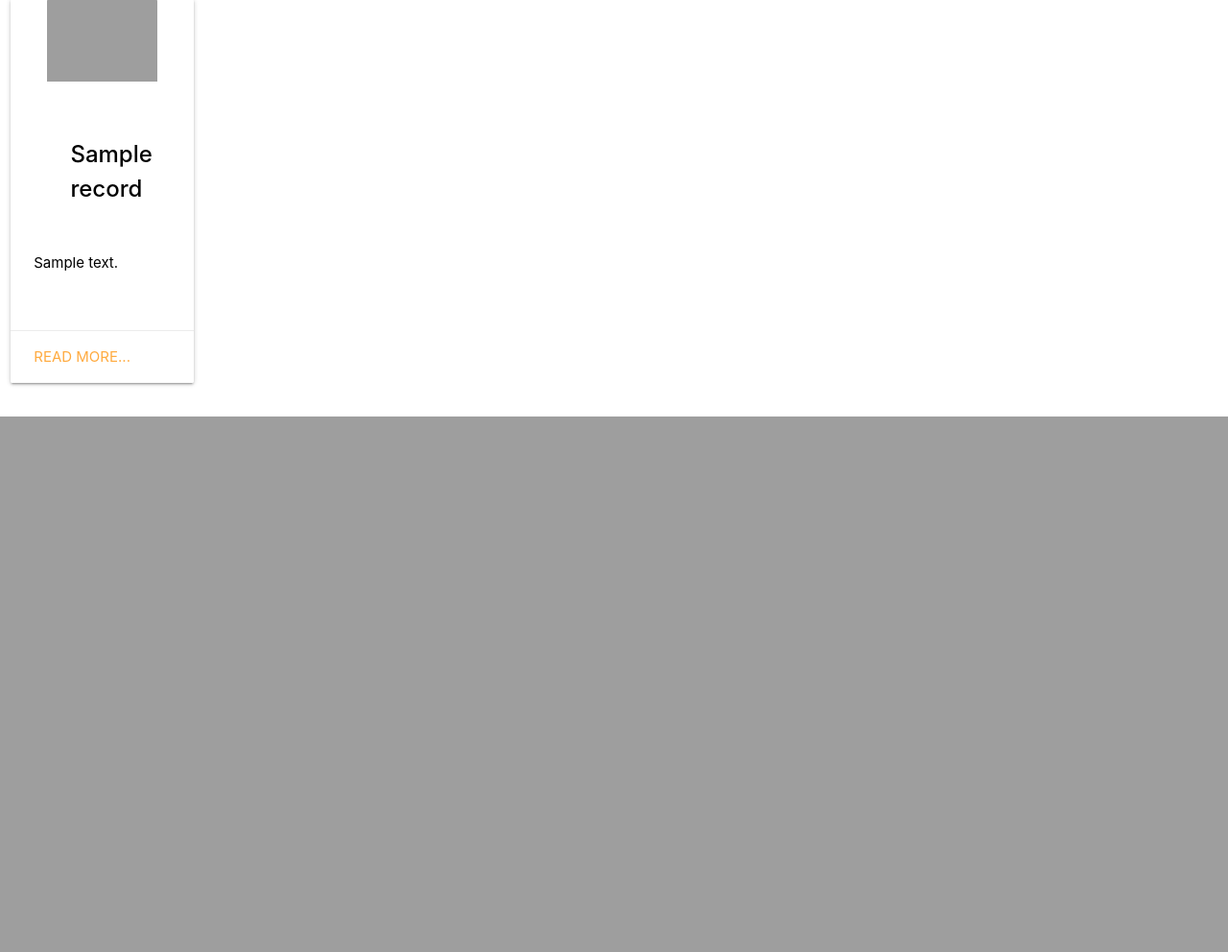
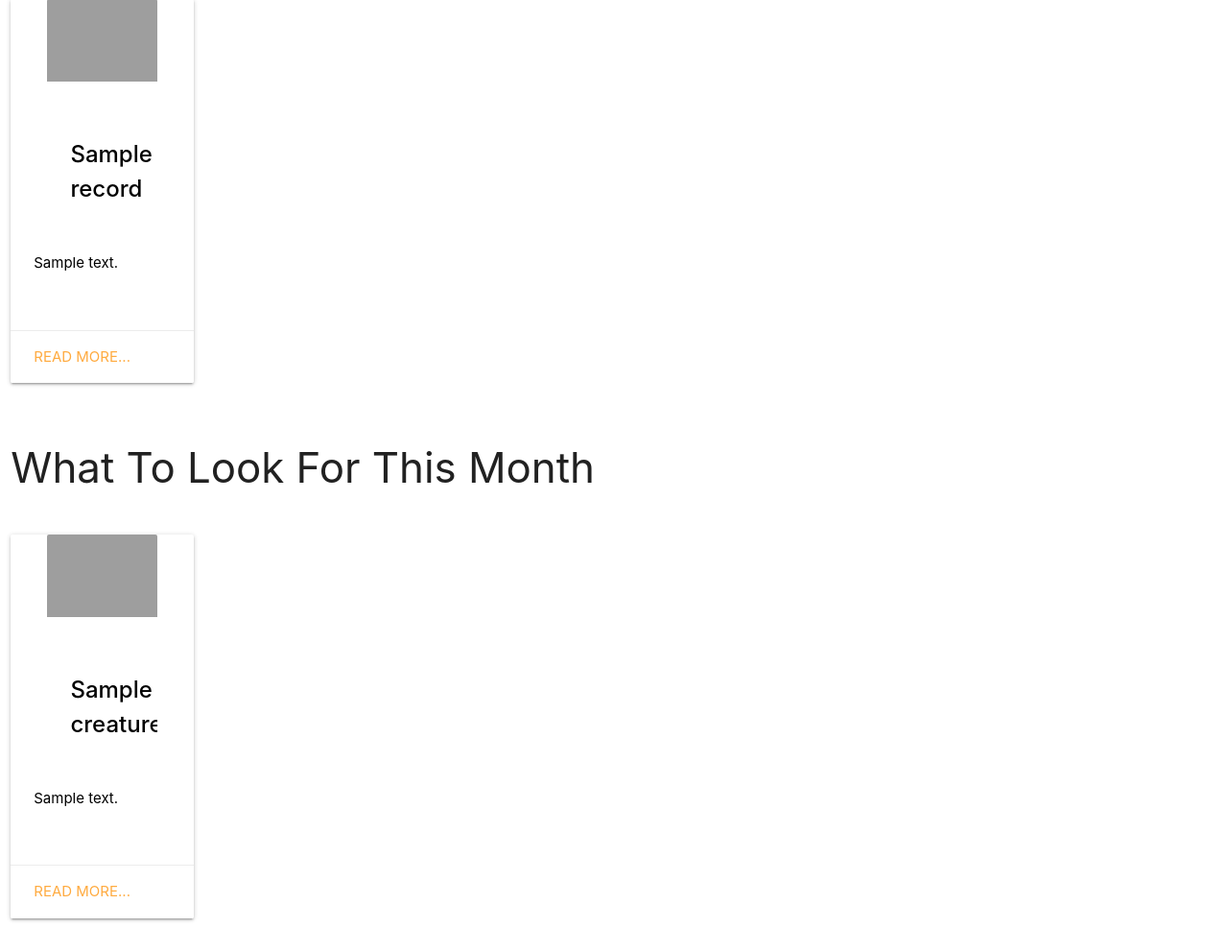
Before and after one commit to megan-grug/nature-adventure, a Flask app: page / in a window 1280 px wide. Shown: the part 867-1859 px from the top of the page at 96% size. Before the commit the page ends 1301 px from the top, so only its background shows below. Run offline with Flask 2, Linux system fonts and the light colour scheme; a database or web service that is not in the repository returns one stand-in record (values such as "Sample title"); some libraries are stand-ins or nearby versions; grey boxes are pictures that could not be loaded.

Commit message:
Added datetime and started current birds function

```diff
--- a/app.py
+++ b/app.py
@@ -6,6 +6,7 @@ from bson.objectid import ObjectId
 from werkzeug.security import generate_password_hash, check_password_hash
 if os.path.exists("env.py"):
     import env
+import datetime as dt
 
 
 app = Flask(__name__)
@@ -23,7 +24,14 @@ mongo = PyMongo(app)
 def get_home():
     '''function to produce the home page'''
     recent_records = mongo.db.records.find().sort("date_seen", -1).limit(6)
-    return render_template("index.html", recent_records=recent_records)
+    today = dt.date.today()
+    current_month = today.month
+    print(current_month)
+    current_month_birds = list(mongo.db.creatures.find({"best_month": current_month}))
+    print(current_month_birds)
+
+    return render_template("index.html", recent_records=recent_records,
+                           current_month_birds=current_month_birds)
 
 
 @app.route("/register", methods=["GET", "POST"])
--- a/requirements.txt
+++ b/requirements.txt
@@ -1,7 +1,10 @@
 click==8.0.4
+DateTime==4.4
 dnspython==2.2.1
 Flask==2.0.3
 Flask-PyMongo==2.3.0
 itsdangerous==2.1.1
 pymongo==4.0.2
+pytz==2022.1
 Werkzeug==2.0.3
+zope.interface==5.4.0
--- a/templates/get_full_record.html
+++ b/templates/get_full_record.html
@@ -7,7 +7,7 @@
       <span class="card-title black-text card-name">{{ current_record.name }}</span>
       <p>{{ current_record.summary }}</p>
     </div>
-    <div class="col s8 offset-s2" id="map">
+    <div class="col s8 offset-s2 center" id="map">
     </div>
     <div class="col s8 offset-s2">
       <p>Date Seen: {{ current_record.date_seen }}</p>
--- a/templates/index.html
+++ b/templates/index.html
@@ -17,7 +17,7 @@
   </div>
   <div class="row">
   {% for record in recent_records %}
-  <!--first row of creatures - LATEST RECORDS (NOT COMPLETED YET)-->
+  <!--first row of creatures - LATEST RECORDS-->
     <div class="col s12 m4 xl2">
       <div class="card medium">
         <div class="card-image center bird-card">
@@ -35,5 +35,30 @@
   {% endfor %}
   </div>
 
+  <div class="row">
+    <div class="col s12">
+      <h3>What To Look For This Month</h3>
+    </div>
+  </div>
+  <div class="row">
+  {% for bird in current_month_birds %}
+  <!--first row of creatures - WHAT TO SEE NOW-->
+    <div class="col s12 m4 xl2">
+      <div class="card medium">
+        <div class="card-image center bird-card">
+          <img src="{{ bird.pic }}">
+          <span class="card-title black-text card-name">{{ bird.name }}</span>
+        </div>
+        <div class="card-content black-text">
+          <p class="truncate">{{ bird.summary }}</p>
+        </div>
+        <div class="card-action">
+          <a href="#">Read More...</a>
+        </div>
+      </div>
+    </div>
+  {% endfor %}
+  </div>
+
 
 {% endblock %}
```
